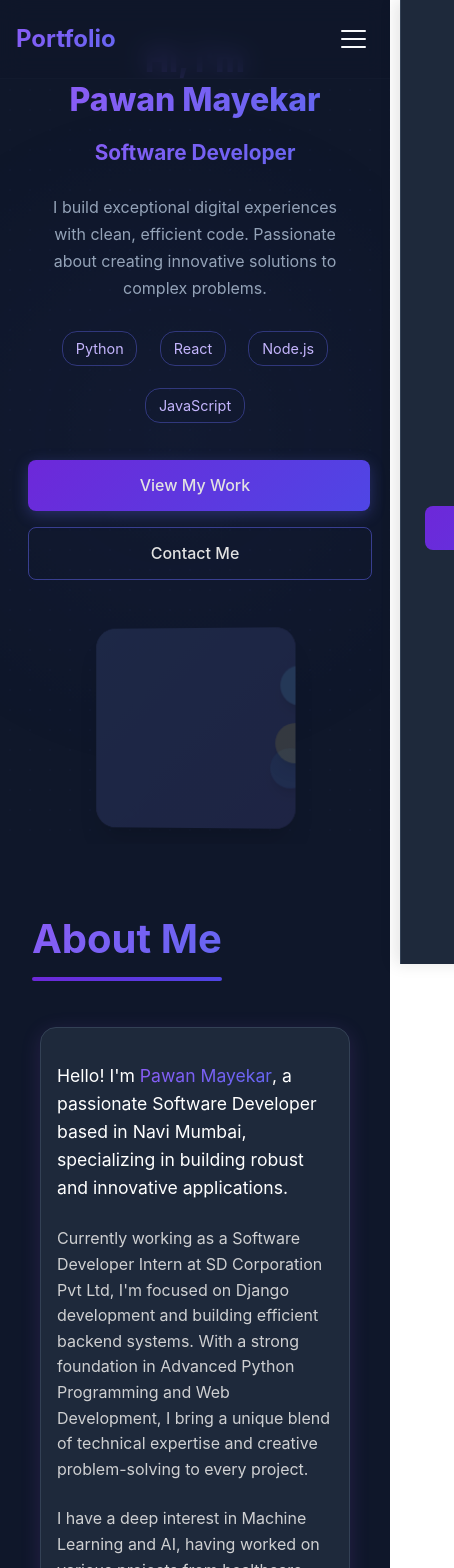
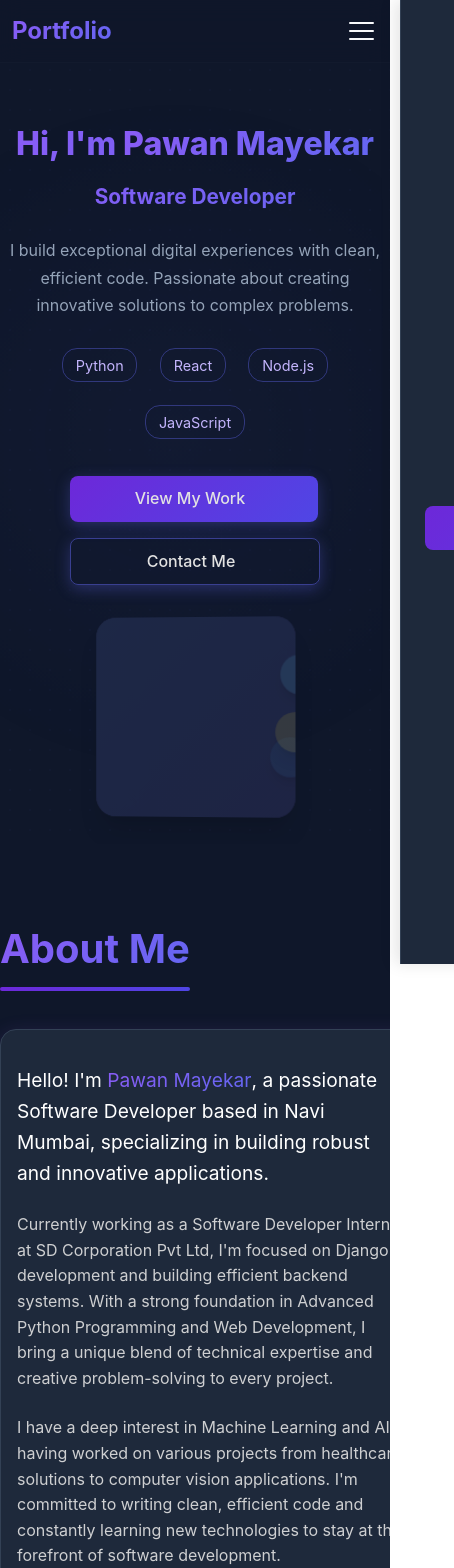
Before and after one commit to PawanMayekar/portfolio, a React (Create React App) app: page / in a window 390 px wide. Shown: the top 1568 px of the page, 454 px wide, since content can reach past the window. Built offline with nearby package versions, Linux system fonts and the light colour scheme.

Commit message:
allignment

```diff
--- a/src/App.css
+++ b/src/App.css
@@ -31,13 +31,14 @@ main {
 }
 
 section {
-  padding: 100px 0;
+  padding: 80px 0;
   min-height: 100vh;
   display: flex;
   align-items: center;
   justify-content: center;
+  width: 100%;
+  margin: 0;
   background-color: var(--background-color);
-  position: relative;
 }
 
 /* Section transitions */
@@ -57,7 +58,7 @@ section {
   width: 100%;
   max-width: 1200px;
   margin: 0 auto;
-  padding: 0 2rem;
+  padding: 0;
 }
 
 /* Common section heading styles */
@@ -84,18 +85,20 @@ section {
 /* About Section */
 .about {
   background-color: var(--background-color);
-  position: relative;
+  width: 100%;
+  margin: 0;
 }
 
 .about-content {
   max-width: 900px;
   margin: 0 auto;
-  padding: 3rem;
+  padding: 2rem;
   background-color: var(--card-background);
   border-radius: 16px;
   border: 1px solid var(--border-color);
   box-shadow: 0 4px 20px rgba(168, 85, 247, 0.15);
   transition: all 0.3s ease;
+  width: 100%;
 }
 
 .about-content:hover {
@@ -112,10 +115,12 @@ section {
 .about-grid {
   display: grid;
   gap: 2rem;
+  width: 100%;
 }
 
 .about-text {
   color: #e2e2e2;
+  width: 100%;
 }
 
 .about-text p {
@@ -163,8 +168,9 @@ section {
 
 @media (max-width: 768px) {
   .about-content {
-    padding: 2rem;
+    padding: 1.5rem;
     margin: 1rem;
+    width: calc(100% - 2rem);
   }
 
   .about-content h2 {
@@ -172,7 +178,8 @@ section {
   }
 
   .about-text p {
-    font-size: 1.1rem;
+    font-size: 1rem;
+    line-height: 1.6;
   }
 
   .about-text p:first-of-type {
@@ -180,14 +187,22 @@ section {
   }
 }
 
+@media (max-width: 480px) {
+  .about-content {
+    padding: 1rem;
+    margin: 0.5rem;
+    width: calc(100% - 1rem);
+  }
+}
+
 /* Skills Section */
 .skills-grid {
   display: grid;
-  grid-template-columns: repeat(auto-fit, minmax(280px, 2fr));
+  grid-template-columns: repeat(auto-fit, minmax(280px, 1fr));
   gap: 2rem;
-  padding: 2rem;
-  max-width: 1200px;
-  margin: 0 auto;
+  padding: 1rem;
+  width: 100%;
+  margin: 0;
 }
 
 .skill-category {
@@ -251,7 +266,9 @@ section {
   display: grid;
   grid-template-columns: repeat(auto-fit, minmax(300px, 1fr));
   gap: 2rem;
-  padding: 2rem;
+  padding: 1rem;
+  width: 100%;
+  margin: 0;
 }
 
 .project-card {
@@ -341,8 +358,11 @@ section {
 
 .contact-grid {
   display: grid;
-  grid-template-columns: repeat(2, 1fr);
+  grid-template-columns: repeat(auto-fit, minmax(300px, 1fr));
   gap: 2rem;
+  padding: 1rem;
+  width: 100%;
+  margin: 0;
 }
 
 .contact-card {
@@ -565,12 +585,15 @@ h1, h2, h3 {
 /* Responsive Design */
 @media (max-width: 768px) {
   section {
-    padding: 40px 0;
+    padding: 60px 0;
   }
 
+  .skills-grid,
   .projects-grid,
-  .skills-grid {
-    grid-template-columns: 1fr;
+  .contact-grid {
+    padding: 1rem;
+    margin: 0;
+    width: 100%;
   }
 }
 
@@ -654,146 +677,60 @@ p, span, a {
 
 /* Mobile Optimization */
 @media (max-width: 768px) {
-  section {
-    padding: 40px 0;
-    min-height: auto;
+  .App {
+    overflow-x: hidden;
+    width: 100%;
   }
 
-  .about-content {
-    padding: 1.5rem;
-    margin: 1rem;
+  section {
+    padding: 60px 0;
+    min-height: auto;
+    width: 100%;
+    margin: 0;
   }
 
-  .about-content h2 {
-    font-size: 1.8rem;
+  .container {
+    padding: 0;
+    margin: 0;
+    width: 100%;
   }
 
-  .about-text p {
-    font-size: 1rem;
-    line-height: 1.6;
+  .hero {
+    padding: 0;
   }
 
-  .about-text p:first-of-type {
-    font-size: 1.1rem;
+  .hero-container {
+    padding: 0 1rem;
+    margin: 0;
+    width: 100%;
   }
 
-  .skills-grid {
-    grid-template-columns: 1fr;
+  .about-content,
+  .skills-grid,
+  .projects-grid,
+  .contact-content {
+    margin: 0;
     padding: 1rem;
-    gap: 1.5rem;
-  }
-
-  .skill-category {
-    padding: 1.5rem;
-    aspect-ratio: auto;
-  }
-
-  .skill-category h3 {
-    font-size: 1.3rem;
-    margin-bottom: 1rem;
-  }
-
-  .skill-list {
-    gap: 0.6rem;
-  }
-
-  .skill-item {
-    padding: 0.5rem 1rem;
-    font-size: 0.9rem;
-  }
-
-  .projects-grid {
-    grid-template-columns: 1fr;
-    padding: 1rem;
-    gap: 1.5rem;
-  }
-
-  .project-card {
-    padding: 1.2rem;
-  }
-
-  .project-info h3 {
-    font-size: 1.3rem;
-  }
-
-  .project-info p {
-    font-size: 1rem;
-  }
-
-  .project-tech {
-    gap: 0.4rem;
-  }
-
-  .tech-tag {
-    padding: 0.3rem 0.6rem;
-    font-size: 0.8rem;
-  }
-
-  .contact-content {
-    padding: 1.5rem;
-  }
-
-  .contact-grid {
-    grid-template-columns: 1fr;
-    gap: 1.5rem;
-  }
-
-  .contact-card {
-    padding: 1.2rem;
-  }
-
-  .contact-card h3 {
-    font-size: 1.3rem;
-  }
-
-  .contact-link {
-    padding: 0.8rem;
-  }
-
-  .contact-link i {
-    font-size: 1.2rem;
-  }
-
-  .contact-link span {
-    font-size: 0.9rem;
-  }
-
-  .footer {
-    padding: 1.5rem 0;
-  }
-
-  .footer-content {
-    flex-direction: column;
-    gap: 1rem;
-    text-align: center;
+    width: 100%;
   }
 }
 
-/* Small Mobile Devices */
 @media (max-width: 480px) {
-  section {
-    padding: 30px 0;
+  .container {
+    padding: 0;
+    margin: 0;
+    width: 100%;
   }
 
-  .about-content {
-    padding: 1rem;
-    margin: 0.5rem;
+  section {
+    padding: 40px 0;
   }
 
-  .about-content h2 {
-    font-size: 1.6rem;
-  }
-
-  .skill-category {
-    padding: 1rem;
-  }
-
-  .project-card {
-    padding: 1rem;
-  }
-
-  .contact-content {
-    padding: 1rem;
+  .skills-grid,
+  .projects-grid,
+  .contact-grid {
+    padding: 0.75rem;
+    gap: 1rem;
   }
 
   .nav-blocks {
--- a/src/styles/hero.css
+++ b/src/styles/hero.css
@@ -272,6 +272,8 @@
 .btn.primary {
   background: var(--primary-gradient);
   color: white;
+  width: 200px;
+  height: 20px;
   box-shadow: 0 4px 15px rgba(99, 102, 241, 0.3);
   margin-left: -20px;
 }
@@ -286,7 +288,9 @@
   color: var(--text-color);
   border: 1px solid rgba(99, 102, 241, 0.5);
   margin-left: -20px;
-  gap: 10px;
+  width: 200px;
+  height: 20px;
+  box-shadow: 0 4px 15px rgba(99, 102, 241, 0.3);
 }
 
 .btn.secondary:hover {
@@ -304,6 +308,7 @@
 
 .hero-text {
   max-width: 600px;
+  margin-top: 50px;
 }
 
 .hero h1 {
@@ -347,6 +352,8 @@
   transform: translateY(20px);
   opacity: 0;
   animation: fadeInUp 0.8s forwards 1s;
+  margin-left: 70px;
+  gap: 40px;
 }
 
 .hero-image {
@@ -441,11 +448,27 @@
 
 @media (max-width: 768px) {
   .hero {
+    padding: 0;
+    margin: 0;
+    width: 100%;
+    min-height: 100vh;
+  }
+
+  .hero-container {
     padding: 0 1rem;
+    margin: 0;
+    width: 100%;
+  }
+
+  .hero-content {
+    grid-template-columns: 1fr;
+    gap: 2rem;
+    padding: 1rem 0;
   }
 
   .hero h1 {
     font-size: 2.5rem;
+    margin-top: 4rem;
   }
 
   .hero h2 {
@@ -456,19 +479,21 @@
     font-size: 1rem;
   }
 
+  .hero-buttons {
+    flex-direction: column;
+    width: 100%;
+    gap: 1rem;
+  }
+
+  .btn {
+    width: 90%;
+    justify-content: center;
+    margin: 0 !important;
+  }
+
   .image-container {
     width: 250px;
     height: 250px;
-  }
-
-  .hero-buttons {
-    flex-direction: column;
-    width: 100%;
-  }
-
-  .btn {
-    width: 100%;
-    justify-content: center;
   }
 
   .tech-stack {
@@ -490,8 +515,18 @@
 }
 
 @media (max-width: 480px) {
+  .hero {
+    padding: 0;
+    margin: 0;
+  }
+
+  .hero-container {
+    padding: 0 0.75rem;
+  }
+
   .hero h1 {
     font-size: 2rem;
+    margin-top: 3rem;
   }
 
   .hero h2 {
--- a/src/styles/navbar.css
+++ b/src/styles/navbar.css
@@ -10,6 +10,7 @@
   transition: all 0.3s ease;
   z-index: 1000;
   border-bottom: 1px solid rgba(51, 65, 85, 0.1);
+  width: 100%;
 }
 
 .navbar.scrolled {
@@ -98,6 +99,7 @@
   display: none;
   cursor: pointer;
   padding: 0.5rem;
+  margin-right: 20px;
   z-index: 1001;
 }
 
@@ -185,6 +187,17 @@
     display: block;
   }
 
+  .navbar {
+    padding: 0.5rem 0;
+    width: 100%;
+  }
+
+  .navbar-container {
+    padding: 0 1rem;
+    margin: 0;
+    width: 100%;
+  }
+
   .nav-menu {
     position: fixed;
     top: 0;
@@ -225,7 +238,8 @@
 
 @media (max-width: 480px) {
   .navbar-container {
-    padding: 0 1rem;
+    padding: 0 0.75rem;
+    margin: 0;
   }
 
   .logo-text {
```
